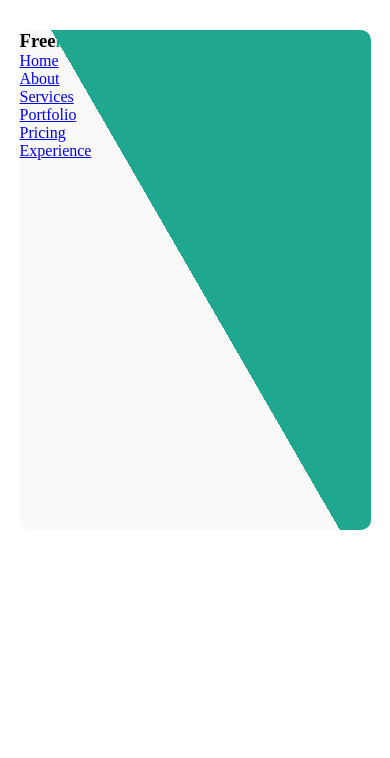
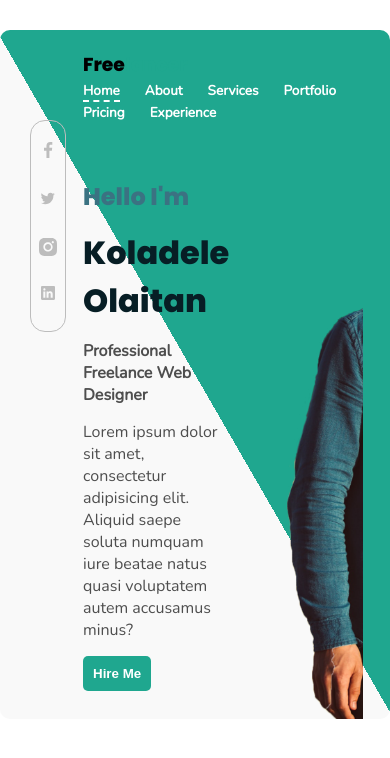
Before and after one commit to PublikPhigor/new-task, a plain HTML site: page index.html in a window 390 px wide. Drawn offline with nearby package versions, Linux system fonts and the light colour scheme.

Commit message:
completed page, non-responsive

```diff
--- a/index.html
+++ b/index.html
@@ -5,11 +5,21 @@
     <meta name="viewport" content="width=device-width, initial-scale=1.0">
     <title>My Portfoli | Welcome</title>
     <link href="https://fonts.googleapis.com/css2?family=Poppins:wght@800&display=swap" rel="stylesheet">
+    <link href="https://fonts.googleapis.com/css2?family=Nunito&family=Poppins:wght@800&display=swap" rel="stylesheet">
     <link rel="stylesheet" href="style.css">
 </head>
 <body>
     <!-- main container -->
     <div class="main-cont">
+    <!-- connect -->
+        <div class="connect">
+            <a href="#"><img src="img/facebook.svg" alt="facebook"></a>
+            <a href="#"><img src="img/twitter.svg" alt="twitter"></a>
+            <a href="#"><img src="img/instagram.svg" alt="instagram"></a>
+            <a href="#"><img src="img/linkedin.svg" alt="linkedin"></a>
+        </div>
+
+        <div class="container">
             <!-- header -->
             <header>
                 <div id="logo">
@@ -26,6 +36,21 @@
                     </ul>
                 </nav>
             </header>
+
+            <!-- body -->
+            <div class="body">
+                <div class="body-text">
+                    <h2>Hello I'm</h2>
+                    <h1>Koladele Olaitan</h1>
+                    <p class="para-title">Professional Freelance Web Designer</p>
+                    <p class="para-body">Lorem ipsum dolor sit amet, consectetur adipisicing elit. Aliquid saepe soluta numquam iure beatae natus quasi voluptatem autem accusamus minus?</p>
+                    <button class="btn" type="button">Hire Me</button>
+                </div>
+                <div class="body-img">
+                    <img src="img/human.png" alt="cute guy">
+                </div>
+            </div>
+        </div> <!-- container -->
     </div> <!-- main container -->
 </body>
 </html>
--- a/style.css
+++ b/style.css
@@ -2,10 +2,6 @@
 * {
     padding: 0;
     margin: 0;
-}
-
-body {
-
 }
 
 ul {
@@ -17,15 +13,143 @@ li {
     list-style-type: none;
 }
 
+.container {
+    max-width: 80%;
+    margin: auto;
+    overflow: hidden;
+}
+
 .highlight {
     color: #1FA78F;
 }
 
+.current {
+    border-bottom: 2px dashed #fff;
+}
+
+.btn {
+    padding: 10px;
+    background: #1FA78F;
+    color: #FFF;
+    font-weight: bold;
+    border-radius: 5px;
+    border: none;
+}
+    .btn:hover {
+        background: #4E4E4E;
+    }
+
+/* typography */
+body {
+    font-family: 'Nunito', sans-serif;
+    font-weight: 400;
+}
+
+h1,
+h2,
+h3 {
+    font-family: 'Poppins', sans-serif;
+    font-weight: 800;
+}
+
 .main-cont {
+    display: flex;
     max-width: 90%;
     margin: 30px auto;
+    padding: 20px 20px 0px 20px;
     border-radius: 10px;
     background-color: #000;
     background-image: -webkit-linear-gradient(30deg, #F9F9F9 50%, #1FA78F 50%);
-    min-height: 500px;
+    max-height: 700px;
   }
+
+/* connect */
+.connect {
+    margin: 20% 10px;
+    display: flex;
+    flex-direction: column;
+    border: 1px solid #BDBDBD;
+    border-radius: 15px;
+    justify-content: space-evenly;
+    max-height: 200px;
+    padding: 5px 5px;
+    text-align: center;
+}
+
+    .connect a {
+        margin-bottom: 5px;
+    }
+
+
+/* header */
+header {
+    margin: auto;
+}
+
+    header #logo {
+        float: left;
+    }
+
+    header li {
+        padding-right: 25px;
+        float: left;
+    }
+
+    header a {
+        text-decoration: none;
+        color: #FFF;
+        font-weight: bold;
+        font-size: 0.85rem;
+    }
+
+        header a:hover {
+            background-color: #3B7282;
+            padding: 10px;
+            border-radius: 10px;
+        }
+
+    header nav {
+        float: right;
+    }
+
+/* body */
+.body {
+    margin-top: 10%;
+    width: 100%;
+    max-width: 100%;
+    display: flex;
+    margin-bottom: 0;
+}
+    .body-text {
+        margin-top: 20%;
+        max-width: 50%;
+    }
+        .body-text h2 {
+            margin-bottom: 15px;
+            color: #3B7282;
+        }
+
+        .body-text h1 {
+            margin-bottom: 15px;
+            color: #071E25;
+        }
+
+        .para-title {
+            margin-bottom: 15px;
+            font-weight: bold;
+            color: #4E4E4E;
+        }
+
+        .para-body {
+            margin-bottom: 15px;
+            color: #4E4E4E;
+        }
+
+    .body-img {
+        margin-bottom: 0;
+        max-width: 50%;
+    }
+        .body-img img {
+            max-height: 600px;
+            margin-bottom: -10px;
+        }
```
Also changed, not shown: img/facebook.svg (added), img/frame color guide.jpg (added), img/human.png (added), img/instagram.svg (added), img/linkedin.svg (added), img/logo.png (added), img/twitter.svg (added). Lines whose indentation alone changed are shown as unchanged.
